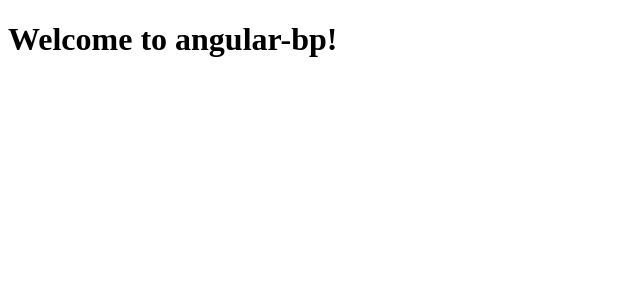
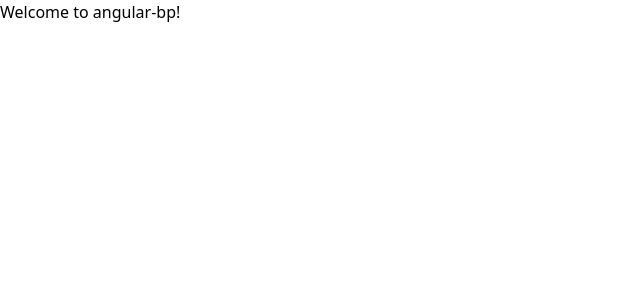
Before and after one commit to chaoka/angular-bp-tailwind-boilerplate, an Angular app: page / in a window 1280 px wide. Shown: the top 300 px of the page, without its empty margins (0-640 px from the left). Built offline with nearby package versions, Linux system fonts and the light colour scheme.

Commit message:
feat: :lipstick: add tailwindcss

```diff
--- a/package.json
+++ b/package.json
@@ -45,6 +45,7 @@
     "prettier": "^3.2.5",
     "prettier-eslint": "^16.3.0",
     "prettier-plugin-organize-imports": "^3.2.4",
+    "tailwindcss": "^3.4.1",
     "typescript": "~5.3.2"
   },
   "lint-staged": {
--- a/src/styles.sass
+++ b/src/styles.sass
@@ -1 +1,3 @@
-/* You can add global styles to this file, and also import other style files */
+@tailwind base
+@tailwind components
+@tailwind utilities
--- /dev/null
+++ b/tailwind.config.js
@@ -0,0 +1,8 @@
+/** @type {import('tailwindcss').Config} */
+module.exports = {
+  content: ['./src/**/*.{html,ts}'],
+  theme: {
+    extend: {},
+  },
+  plugins: [],
+}
```
Also changed, not shown: 1 other file (tests, documents, lock files or other folders).
